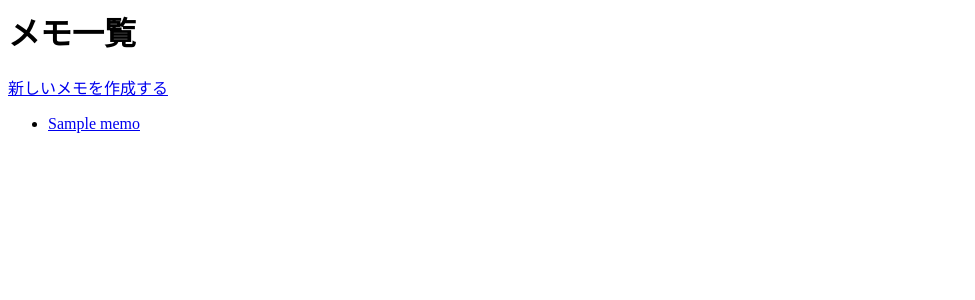
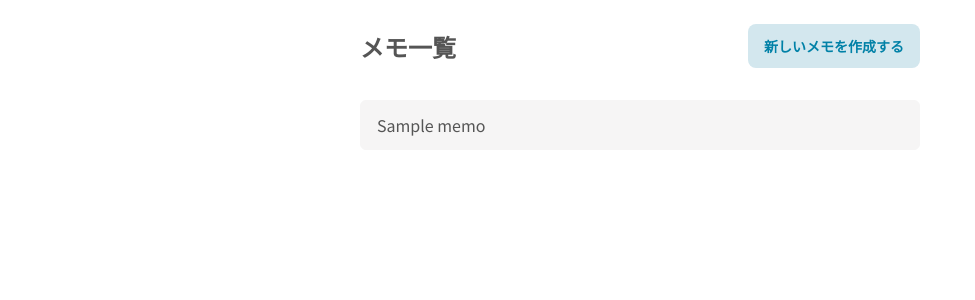
Before and after one commit to mitamam/my_memo_app, a Django app: template memos/templates/memos/memo_list.html in a window 1280 px wide. Shown: the top 300 px of the page, without its empty margins (0-975 px from the left). Run offline with Django 3.2, Linux system fonts and the light colour scheme; the template is opened without the code that fills it: most values are stand-ins (such as "Sample title", 1, 10 or a date in 2020).

Commit message:
feat: Add css styles for memo_list.html

```diff
--- a/memos/static/memos/style.css
+++ b/memos/static/memos/style.css
@@ -0,0 +1,68 @@
+* {
+	box-sizing: border-box;
+}
+
+body {
+	font-family: 'Noto Sans JP', sans-serif;
+	color: #555555;
+}
+
+.container {
+	max-width: 560px;
+	margin: 0 auto;
+}
+
+h1 {
+	margin: 0;
+	font-size: 24px;
+}
+
+a {
+	text-decoration: none;
+	color: #555555;
+}
+
+.heading {
+	display: flex;
+	justify-content: space-between;
+	align-items: center;
+}
+
+.btn {
+	display: inline-block;
+	padding: 12px 16px;
+	background-color: #d3e7ee;
+	color: #0081a7;
+	border-radius: 8px;
+	font-size: 14px;
+	font-weight: bold;
+	transition: all .3s ease;
+}
+
+.btn:hover {
+	color: #87c1d3;
+	cursor: pointer;
+}
+
+ul {
+	padding: 0;
+}
+
+li {
+	list-style: none;
+	padding: 12px 16px;
+	margin: 12px 0;
+	border-radius: 6px;
+	background-color: #f6f5f5;
+	border: 1px solid #f6f5f5;
+	transition: all .2s ease;
+}
+
+li:hover {
+	background-color: #fefdfd;
+	cursor: pointer;
+}
+
+li a {
+	display: block;
+}
--- a/memos/templates/memos/memo_list.html
+++ b/memos/templates/memos/memo_list.html
@@ -1,11 +1,18 @@
 {% load static %}
 
-<link ref="stylesheet" href="{% static 'polls/style.css' %}">
+<link rel="stylesheet" href="{% static 'memos/style.css' %}">
+<link rel="preconnect" href="https://fonts.googleapis.com">
+<link rel="preconnect" href="https://fonts.gstatic.com" crossorigin>
+<link href="https://fonts.googleapis.com/css2?family=Noto+Sans+JP:wght@400;700&display=swap" rel="stylesheet">
 
+<div class="container">
+	<div class="heading">
 		<h1>メモ一覧</h1>
-<p><a href="{% url "memos:memo-create" %}">新しいメモを作成する</a></p>
+		<p><a href="{% url "memos:memo-create" %}" class="btn">新しいメモを作成する</a></p>
+	</div>
 	<ul>
 	{% for memo in memo_list %}
 		<li><a href="{% url "memos:memo-edit" memo.id %}">{{ memo.title }}</a></li>
 	{% endfor %}
 	</ul>
+</div>
```
Also changed, not shown: memos/templates/memos/memo_confirm_delete.html (+12 -7 lines), memos/templates/memos/memo_form.html (+8 -3 lines). Lines whose indentation alone changed are shown as unchanged.
